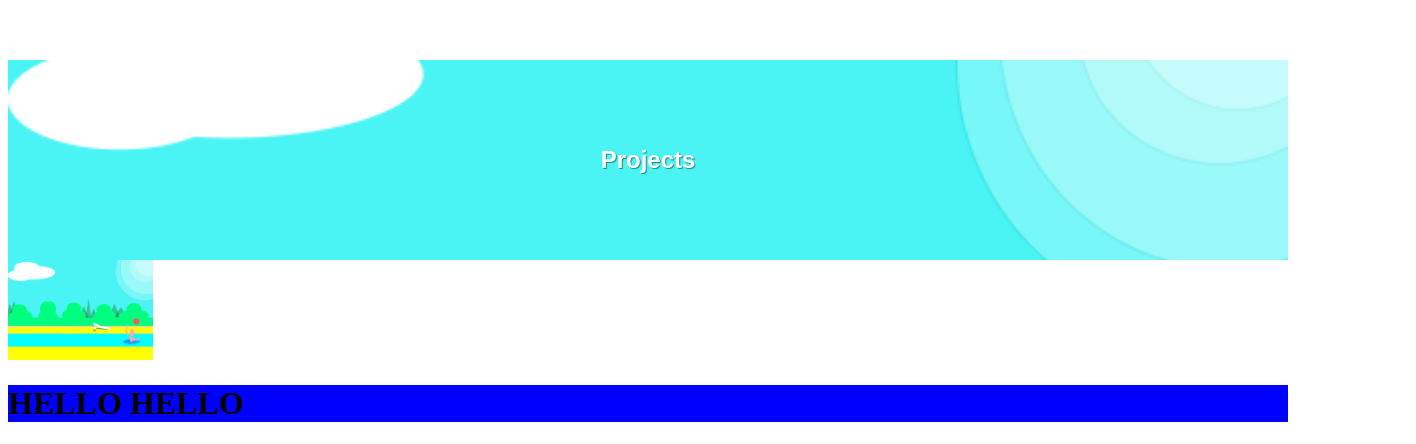
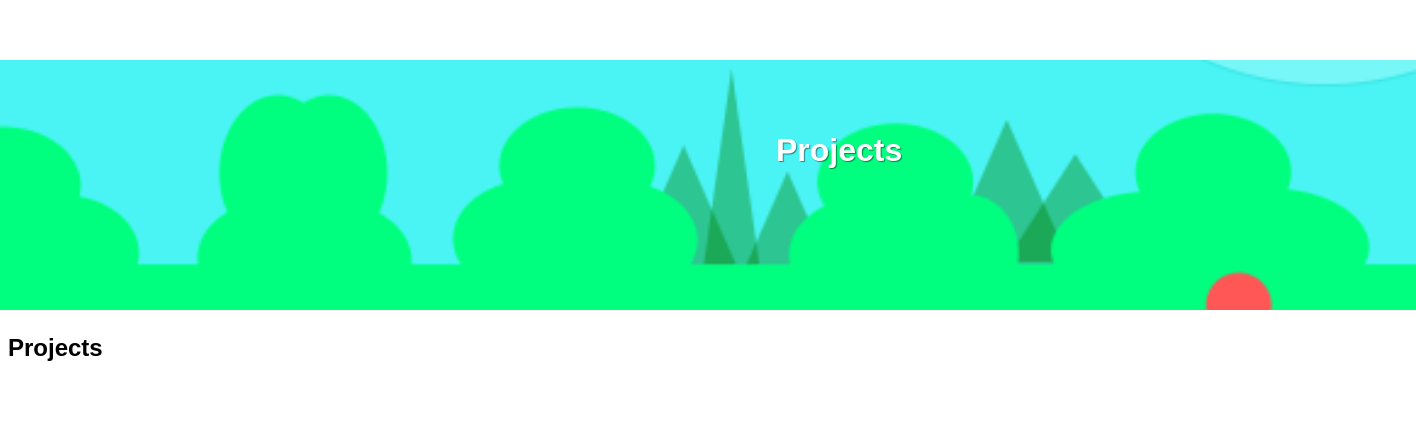
Before and after one commit to k3vnb/portfolio-prodbuild, a React app: page /#/ in a window 1280 px wide. Shown: the part 2074-2518 px from the top of the page, 1416 px wide, since content can reach past the window. Built offline with nearby package versions, Linux system fonts and the light colour scheme; grey boxes are pictures that could not be loaded.

Commit message:
hone in parallax styling for gallery section

```diff
--- a/src/components/GalleryList.jsx
+++ b/src/components/GalleryList.jsx
@@ -83,11 +83,6 @@ class GalleryList extends React.Component {
         }
         `}</style>
         <div className="top-buffer"></div>
-        <div className="gallery-hero">
-          <div className="gallery-title">
-            <h2>Projects</h2>
-          </div>
-        </div>
         <ParallaxImage />
         <div className="web-projects">
           <WebProjects />
--- a/src/components/ParallaxImage.jsx
+++ b/src/components/ParallaxImage.jsx
@@ -4,21 +4,35 @@ import pool from '../assets/images/gallery/pool.png';
 
 const ParallaxImage = () => (
     <Parallax
-        className="projects-banner"
-        offsetYMax={20}
-        offsetYMin={-20}
+        className="parallax-container"
+        offsetYMax={10}
+        offsetYMin={-90}
         slowerScrollRate
         tag="figure"
     ><style jsx>{`
-      .banner {
-        height: 100px;
+      projects-banner-container {
+        position: relative;
       }
-      h1 {
-        background-color: blue;
+      .projects-banner {
+        height: 250px;
+        width: 120%;
+        margin-left: -10%;
+        object-fit: cover;
+      }
+      .projects-title {
+        color: white;
+        text-shadow: 1px 1px 1px #00000073;
+        font-family: 'Didact Gothic', sans-serif;
+        position: absolute;
+        top: 20%;
+        left: 60%;
       }
       `}</style>
-    <img className="banner" src={pool} />
-        <h1>HELLO HELLO</h1>
+    <div className="projects-banner-container">
+      <img className="projects-banner" src={pool}/>
+      <h1 className="projects-title">Projects</h1>
+    </div>
+
     </Parallax>
 );
 
```
